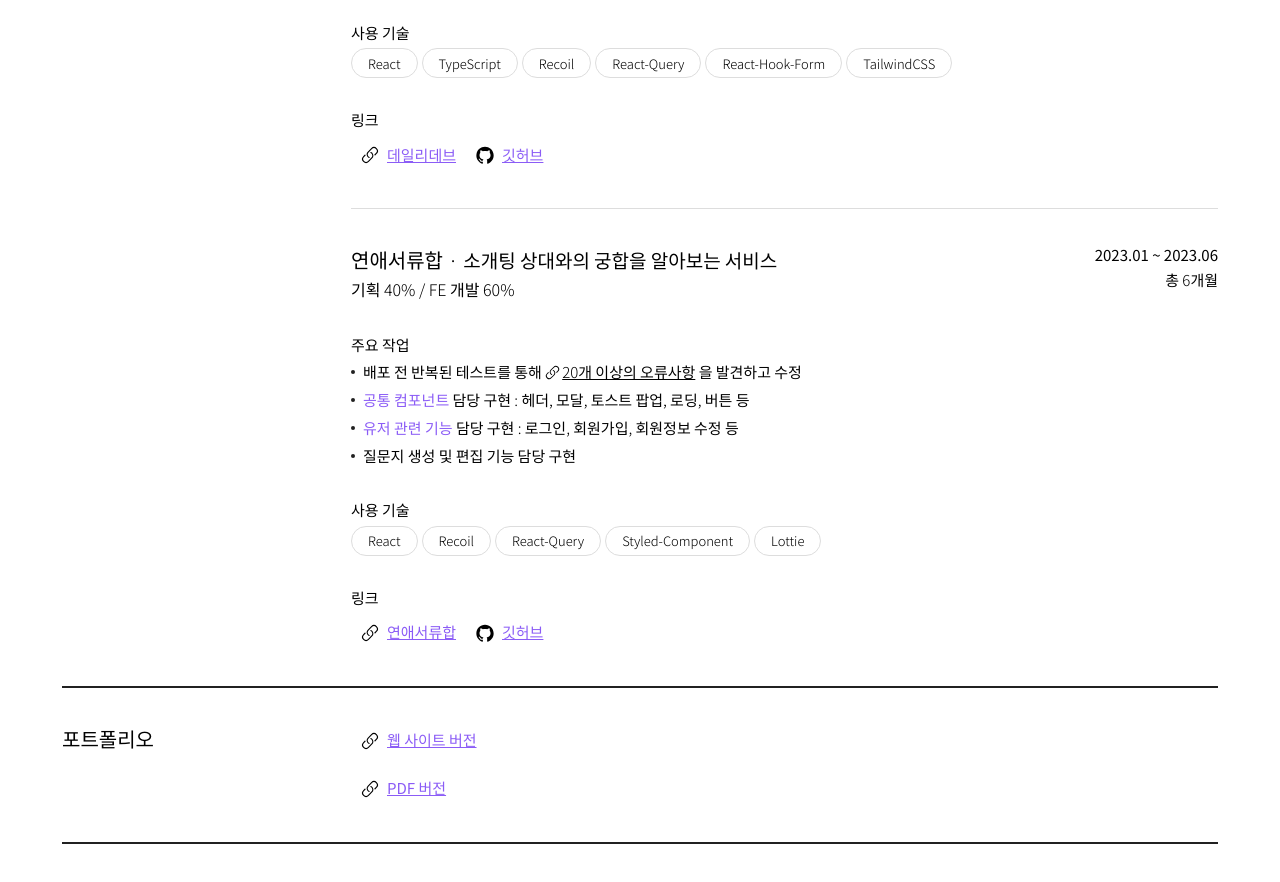
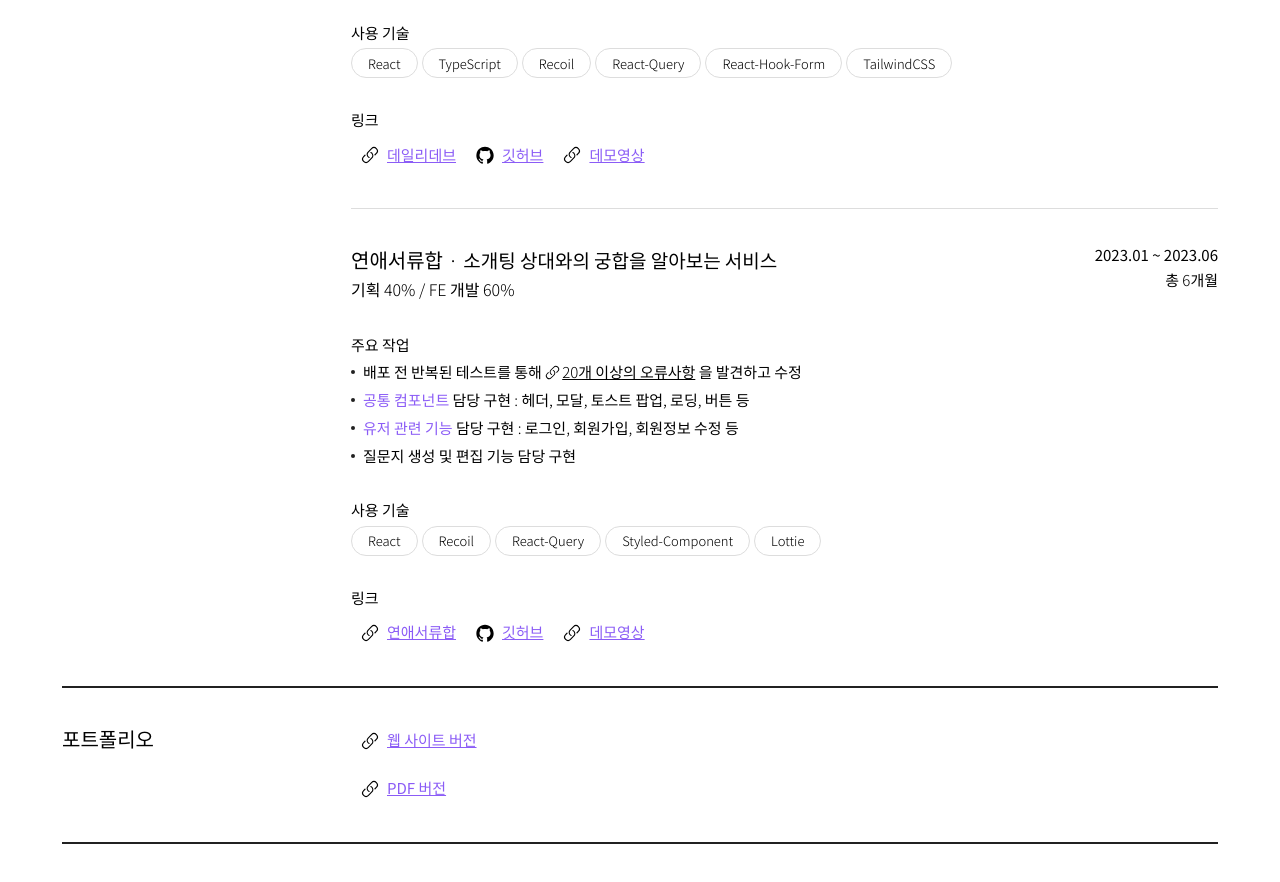
Before and after one commit to kkomyoung/fe-portfolio, a React (Create React App) app: page /resume in a window 1280 px wide. Shown: the part 4420-5302 px from the top of the page. Built offline with nearby package versions, Linux system fonts and the light colour scheme.

Commit message:
fix: 데모영상 추가

```diff
--- a/src/pages/ResumePage.jsx
+++ b/src/pages/ResumePage.jsx
@@ -958,6 +958,16 @@ export default function Resume() {
                         <span>깃허브</span>
                       </UrlTag>
                     </li>
+                    <li>
+                      <UrlTag
+                        href="https://www.youtube.com/watch?v=OTiMhn4DVe0"
+                        target="_blank"
+                        rel="noreferrer"
+                      >
+                        <LinkIcon />
+                        <span>데모영상</span>
+                      </UrlTag>
+                    </li>
                   </UrlTagList>
                 </InfoDetail>
               </li>
@@ -1032,6 +1042,16 @@ export default function Resume() {
                       >
                         <IconGithub />
                         <span>깃허브</span>
+                      </UrlTag>
+                    </li>
+                    <li>
+                      <UrlTag
+                        href="https://www.youtube.com/watch?v=cgInZd0eHeQ"
+                        target="_blank"
+                        rel="noreferrer"
+                      >
+                        <LinkIcon />
+                        <span>데모영상</span>
                       </UrlTag>
                     </li>
                   </UrlTagList>
```
